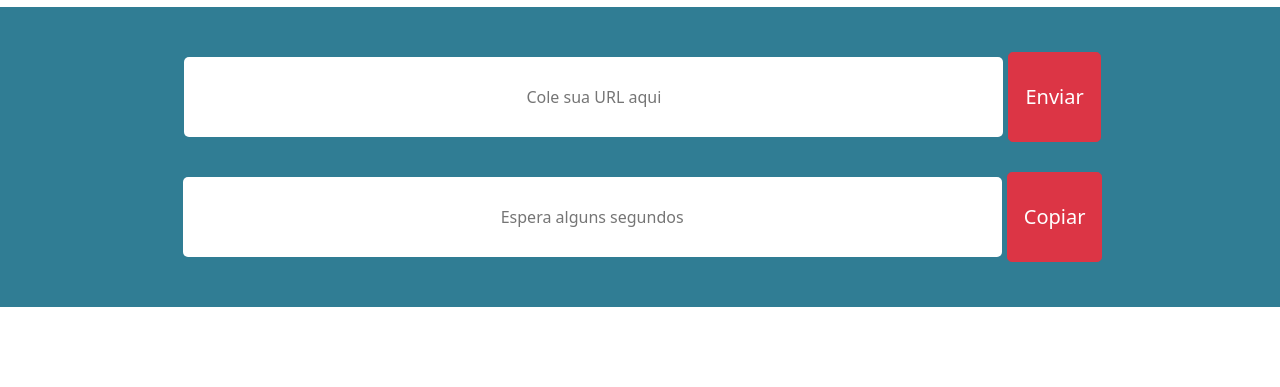
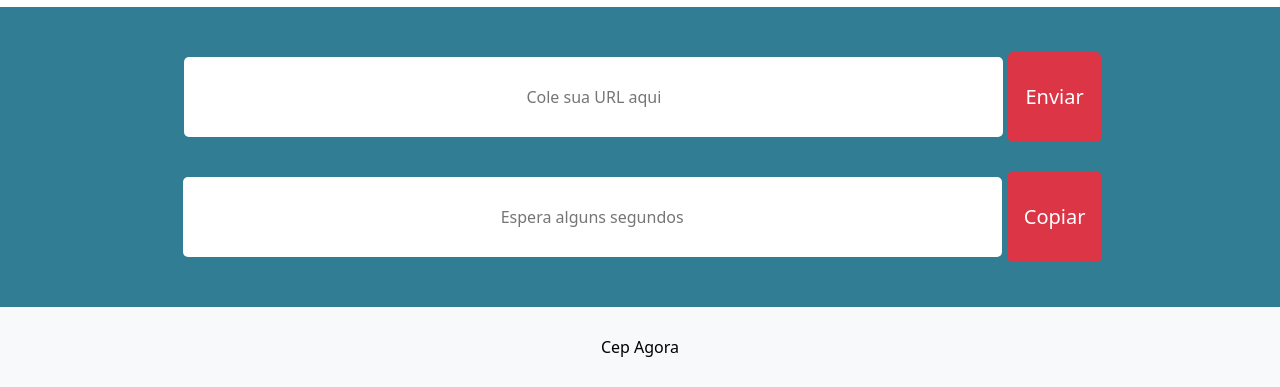
Before and after one commit to denner-august/URL-shortening-API-landing-page, a plain HTML site: page index.html in a window 1280 px wide. Shown: the part 721-1108 px from the top of the page. Before the commit the page ends 1028 px from the top, so only its background shows below. Drawn offline with nearby package versions, Linux system fonts and the light colour scheme.

Commit message:
footer completo

```diff
--- a/index.html
+++ b/index.html
@@ -47,6 +47,10 @@
       </div>
     </main>
 
+    <footer class="fluid">
+        <a href="https://ip-address-tracker-iota-khaki.vercel.app/" target="_blank" rel="noopener noreferrer">Cep Agora</a>
+    </footer>
+
 
     <script src="./js/javascript.js" async defer></script>
   </body>
--- a/sass/css.scss
+++ b/sass/css.scss
@@ -95,3 +95,15 @@ main{
    }
 
 }
+
+footer{
+    background-color: #F8F9FA;
+    height: 10vh;
+    display: flex;
+    justify-content: center;
+    align-items: center;
+    a{
+        color: black;
+      text-decoration: none;
+    }
+}
```
Also changed, not shown: sass/css.css, 1 other file.
